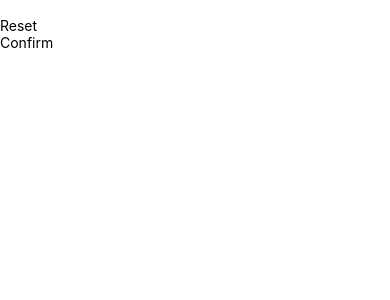
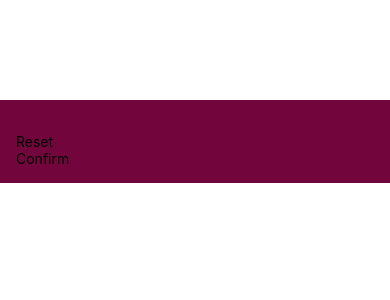
Before and after one commit to tiagoskaterock/mini-game-app, a React Native app: screen / in a window 390 px wide. Shown: the top 300 px of the page. Built offline with nearby package versions, Linux system fonts and the light colour scheme.

Commit message:
50. Styling for Android & iOS 5:00

```diff
--- a/screens/StartGameScreen.jsx
+++ b/screens/StartGameScreen.jsx
@@ -1,9 +1,9 @@
-import { TextInput, View } from 'react-native';
+import { TextInput, View, StyleSheet } from 'react-native';
 import PrimaryButton from '../components/PrimaryButton';
 
 function StartGameScreen() {
     return (
-        <View>
+        <View style={styles.inputContainer}>
             <TextInput />
             <PrimaryButton>Reset</PrimaryButton>
             <PrimaryButton>Confirm</PrimaryButton>
@@ -12,4 +12,13 @@ function StartGameScreen() {
 
 }
 
+const styles = StyleSheet.create({
+    inputContainer: {
+
+        marginTop: 100,
+        padding: 16,
+        backgroundColor: '#72063c',
+    }
+});
+
 export default StartGameScreen;
```
